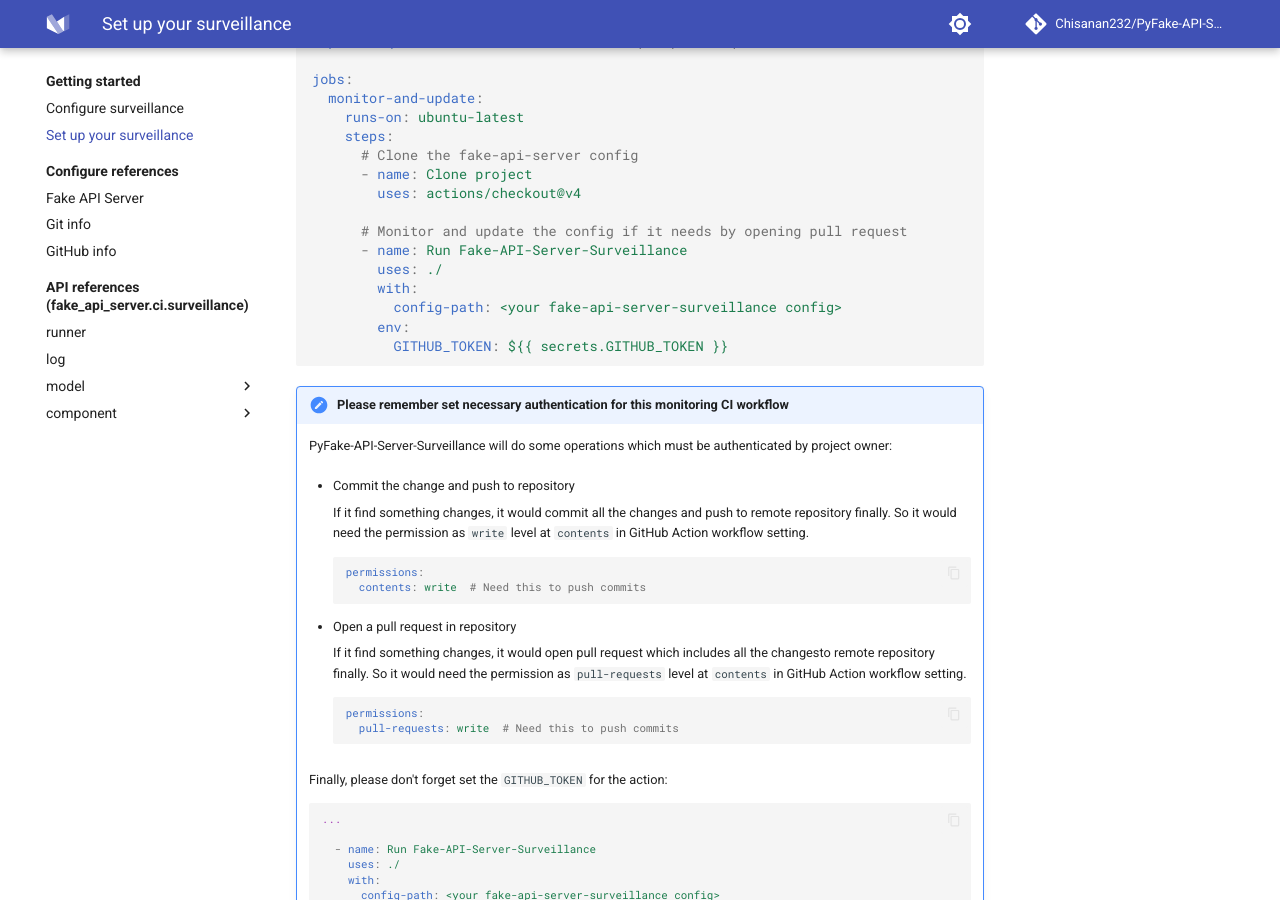
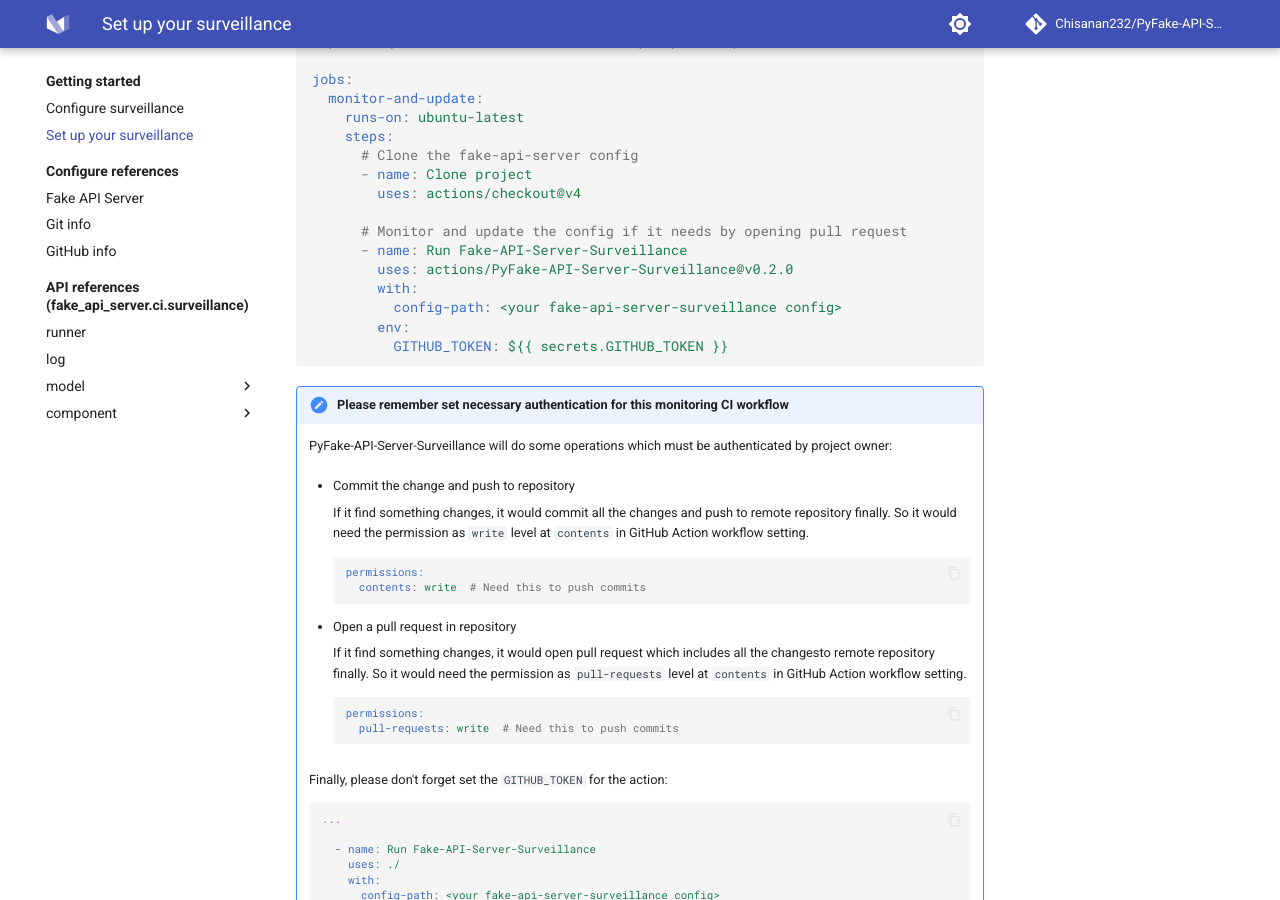
Before and after one commit to Chisanan232/PyFake-API-Server-Surveillance, an MkDocs documentation site: the page built from docs/getting-started/configure-ci-workflow.md, in a window 1280 px wide and 900 px high, scrolled down 593 px. Built offline with MkDocs 1.6.1 and Material for MkDocs 9.7.7, drawn with Linux system fonts in a browser that asks for light colours; comment, search, counter and statistics services are not loaded; the version menu is left out.

Commit message:
✏️ Update the action usage as really scenario.

```diff
--- a/docs/getting-started/configure-ci-workflow.md
+++ b/docs/getting-started/configure-ci-workflow.md
@@ -32,7 +32,7 @@
 
       # Monitor and update the config if it needs by opening pull request
       - name: Run Fake-API-Server-Surveillance
-        uses: ./
+        uses: actions/PyFake-API-Server-Surveillance@v0.2.0
         with:
           config-path: <your fake-api-server-surveillance config>
         env:
```
Also changed, not shown: README.md (+1 -1 lines).
